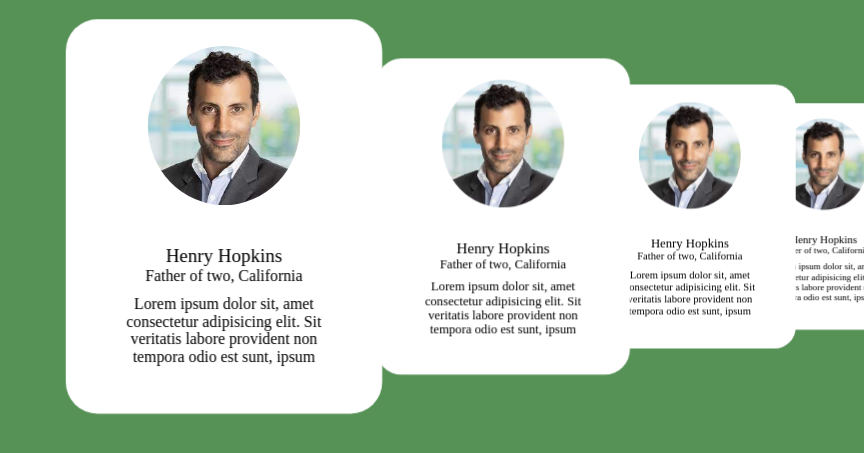
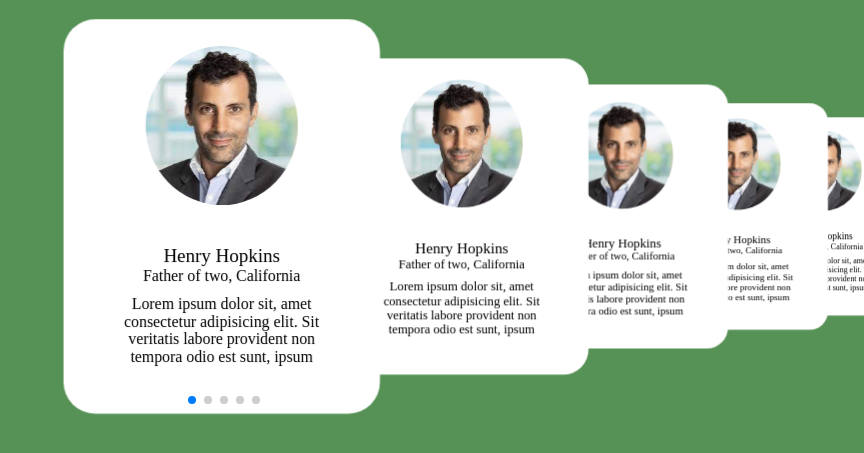
Before and after one commit to Danishshaikh2004/Card_Slider, a plain HTML site: page index.html in a window 1280 px wide. Shown: the part 231-684 px from the top of the page, without its empty margins (416-1280 px from the left). Drawn offline with nearby package versions, Linux system fonts and the light colour scheme.

Commit message:
Update index.html

```diff
--- a/index.html
+++ b/index.html
@@ -81,8 +81,8 @@
               <p class="card__text">Lorem ipsum dolor sit, amet consectetur adipisicing elit. Sit veritatis labore provident non tempora odio est sunt, ipsum</p>
             </div>
           </div>
-
         </div>
+        <div class="swiper-pagination"></div>
       </section>
   </div>
 
@@ -97,13 +97,14 @@
       slidesPerView: "auto",
       coverflowEffect: {
         rotate: 0,
-        stretch: 0,
+        stretch: 50,
         depth: 300,
         modifier: 1,
         slideShadows: false,
       },
       pagination: {
         el: ".swiper-pagination",
+        clickable: true,
       },
     });
   </script>
```
